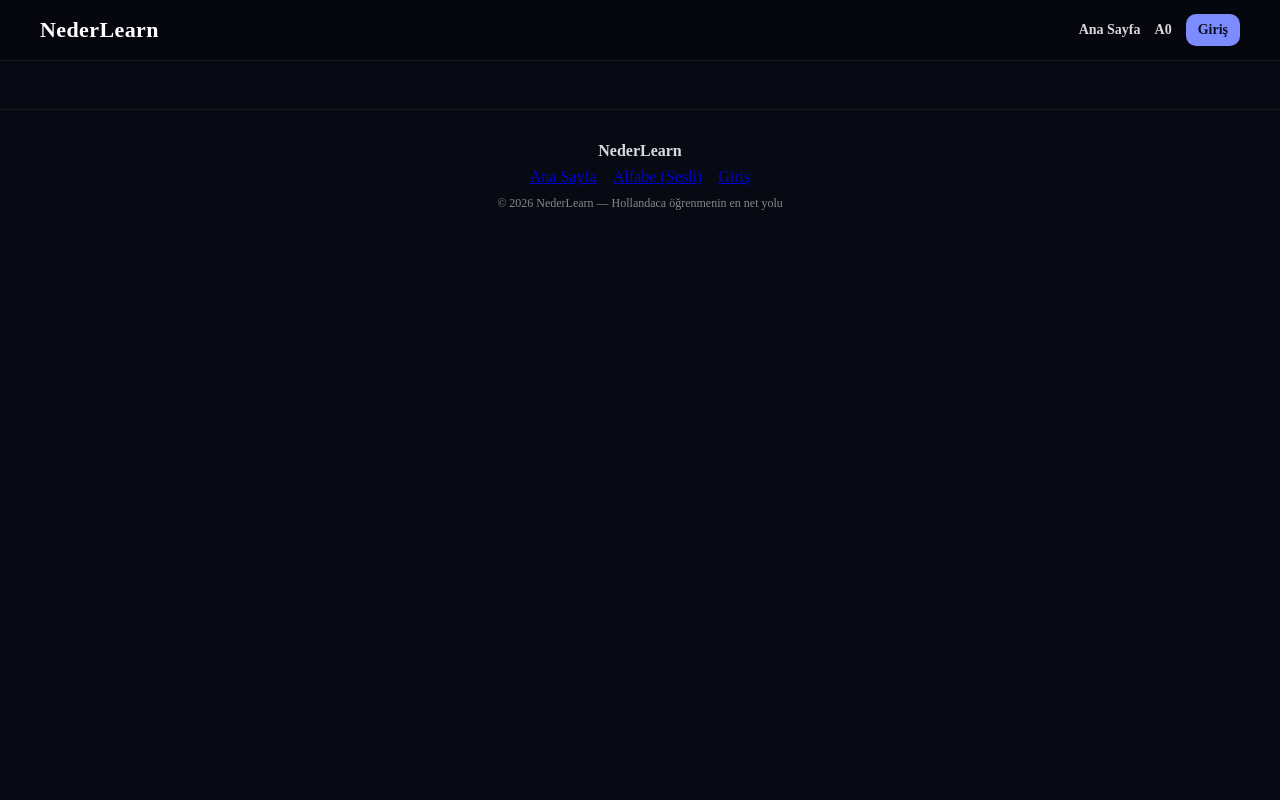
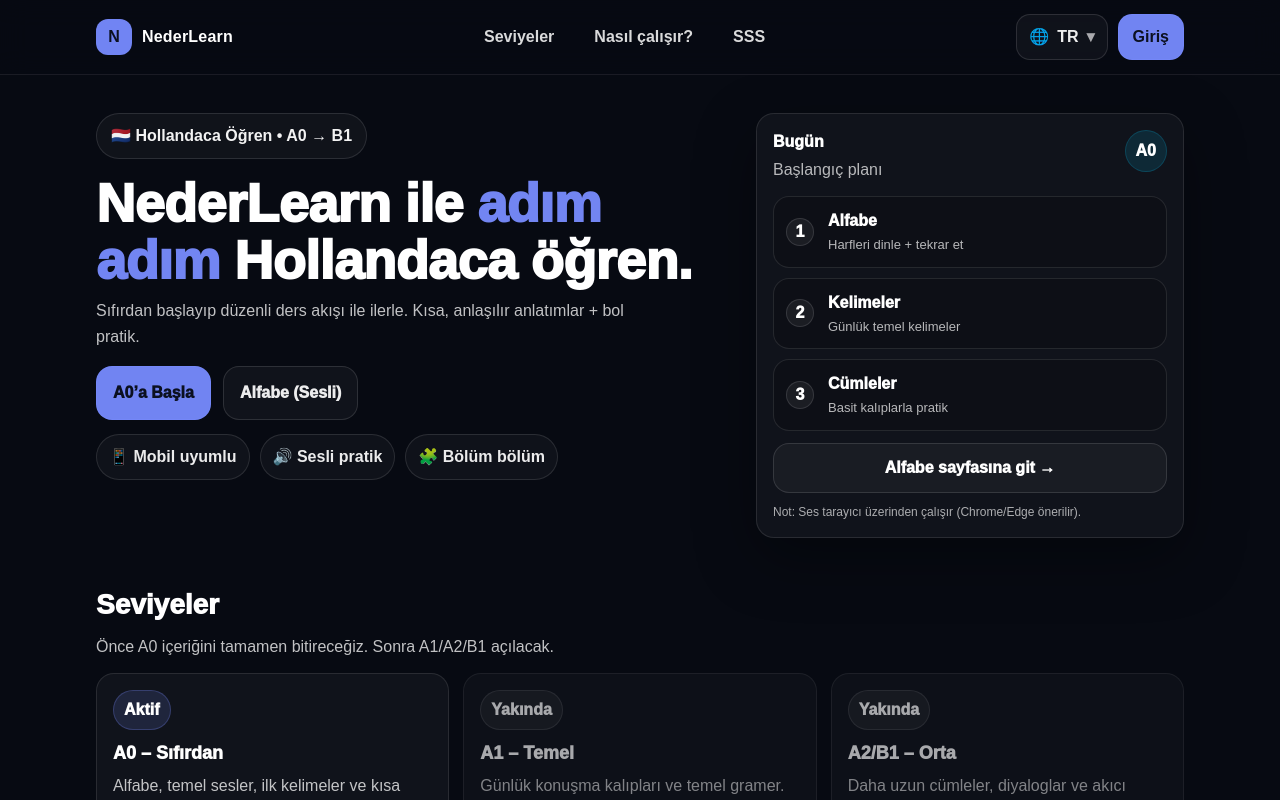
Before and after one commit to cosmuslum/nextjs-boilerplate, a Next.js app: page /tr in a window 1280 px wide. Shown: the top 800 px of the page. Built offline with nearby package versions, Linux system fonts and the light colour scheme.

Commit message:
Update layout.tsx

```diff
--- a/app/layout.tsx
+++ b/app/layout.tsx
@@ -1,161 +1,19 @@
 import type { Metadata } from "next";
+import "./globals.css";
 
 export const metadata: Metadata = {
-  title: "NederLearn – Hollandaca Öğren",
-  description: "Hollandacayı sıfırdan, sesli ve adım adım öğren",
+  title: "NederLearn",
+  description: "Hollandacayı sıfırdan, sesli ve adım adım öğren.",
 };
 
-export default function TrLayout({
+export default function RootLayout({
   children,
 }: {
   children: React.ReactNode;
 }) {
   return (
     <html lang="tr">
-      <body style={s.body}>
-        {/* HEADER */}
-        <header style={s.header}>
-          <div style={s.headerInner}>
-            <div style={s.logo}>NederLearn</div>
-
-            {/* DESKTOP NAV */}
-            <nav style={s.navDesktop}>
-              <a href="/tr" style={s.navLink}>Ana Sayfa</a>
-              <a href="/tr/a0" style={s.navLink}>A0</a>
-              <a href="/tr/login" style={s.navBtn}>Giriş</a>
-            </nav>
-
-            {/* MOBILE ICON (sadece görsel, JS yok) */}
-            <div style={s.mobileIcon}>☰</div>
-          </div>
-        </header>
-
-        {/* CONTENT */}
-        <main style={s.main}>{children}</main>
-
-        {/* FOOTER */}
-        <footer style={s.footer}>
-          <div style={s.footerInner}>
-            <div style={s.footerBrand}>NederLearn</div>
-            <div style={s.footerLinks}>
-              <a href="/tr">Ana Sayfa</a>
-              <a href="/tr/a0/alfabe">Alfabe (Sesli)</a>
-              <a href="/tr/login">Giriş</a>
-            </div>
-            <div style={s.footerCopy}>
-              © {new Date().getFullYear()} NederLearn — Hollandaca öğrenmenin en net yolu
-            </div>
-          </div>
-        </footer>
-      </body>
+      <body className="nl-body">{children}</body>
     </html>
   );
 }
-
-/* ================= STYLES ================= */
-
-const s: Record<string, React.CSSProperties> = {
-  body: {
-    margin: 0,
-    minHeight: "100vh",
-    fontFamily: "system-ui, -apple-system, BlinkMacSystemFont",
-    background: "linear-gradient(180deg,#05070f,#0b1020)",
-    color: "#fff",
-    display: "flex",
-    flexDirection: "column",
-  },
-
-  /* HEADER */
-  header: {
-    position: "sticky",
-    top: 0,
-    zIndex: 50,
-    background: "rgba(5,7,15,0.85)",
-    backdropFilter: "blur(10px)",
-    borderBottom: "1px solid rgba(255,255,255,0.08)",
-  },
-
-  headerInner: {
-    maxWidth: 1200,
-    margin: "0 auto",
-    padding: "14px 16px",
-    display: "flex",
-    alignItems: "center",
-    justifyContent: "space-between",
-  },
-
-  logo: {
-    fontSize: 22,
-    fontWeight: 900,
-    letterSpacing: 0.4,
-  },
-
-  navDesktop: {
-    display: "flex",
-    gap: 14,
-    alignItems: "center",
-  },
-
-  navLink: {
-    color: "rgba(255,255,255,0.85)",
-    textDecoration: "none",
-    fontWeight: 600,
-    fontSize: 14,
-  },
-
-  navBtn: {
-    background: "#7c8cff",
-    color: "#0b1020",
-    padding: "8px 12px",
-    borderRadius: 10,
-    textDecoration: "none",
-    fontWeight: 800,
-    fontSize: 14,
-  },
-
-  mobileIcon: {
-    display: "none",
-    fontSize: 22,
-    cursor: "pointer",
-  },
-
-  /* MAIN */
-  main: {
-    flex: 1,
-    maxWidth: 1200,
-    margin: "0 auto",
-    padding: "24px 16px",
-    width: "100%",
-  },
-
-  /* FOOTER */
-  footer: {
-    borderTop: "1px solid rgba(255,255,255,0.08)",
-    padding: "32px 16px",
-    opacity: 0.85,
-  },
-
-  footerInner: {
-    maxWidth: 1200,
-    margin: "0 auto",
-    textAlign: "center",
-  },
-
-  footerBrand: {
-    fontWeight: 900,
-    marginBottom: 8,
-  },
-
-  footerLinks: {
-    display: "flex",
-    justifyContent: "center",
-    gap: 16,
-    flexWrap: "wrap",
-    marginBottom: 10,
-  },
-
-  footerCopy: {
-    fontSize: 12,
-    opacity: 0.6,
-  },
-};
```
